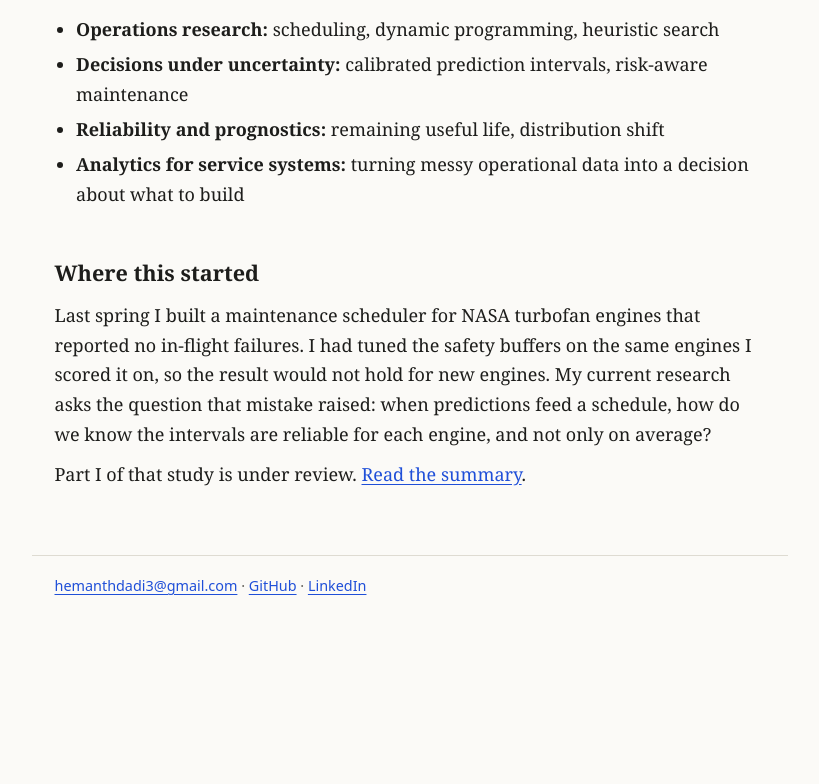
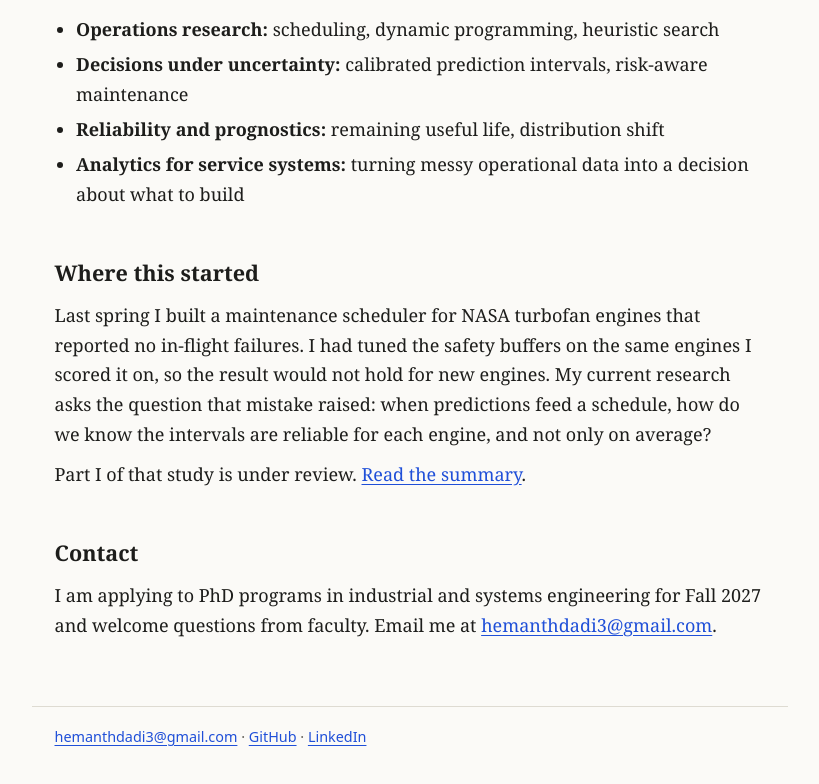
Before and after one commit to HemanthDadi1/hemanth-dadi-research, a plain HTML site: page index.html in a window 1280 px wide. Shown: the part 580-1364 px from the top of the page, without its empty margins (230-1049 px from the left). Before the commit the page ends 1214 px from the top, so only its background shows below. Drawn offline with Linux system fonts and the light colour scheme.

Commit message:
Add contact section; CV PDF lists website
Co-Authored-By: Claude Sonnet 5.5 <noreply@anthropic.com>

```diff
--- a/index.html
+++ b/index.html
@@ -34,6 +34,8 @@
 <h2>Where this started</h2>
 <p>Last spring I built a maintenance scheduler for NASA turbofan engines that reported no in-flight failures. I had tuned the safety buffers on the same engines I scored it on, so the result would not hold for new engines. My current research asks the question that mistake raised: when predictions feed a schedule, how do we know the intervals are reliable for each engine, and not only on average?</p>
 <p>Part I of that study is under review. <a href="research.html">Read the summary</a>.</p>
+<h2>Contact</h2>
+<p>I am applying to PhD programs in industrial and systems engineering for Fall 2027 and welcome questions from faculty. Email me at <a href="mailto:hemanthdadi3@gmail.com">hemanthdadi3@gmail.com</a>.</p>
 </main>
 <footer>
 <a href="mailto:hemanthdadi3@gmail.com">hemanthdadi3@gmail.com</a> · <a href="https://github.com/HemanthDadi1">GitHub</a> · <a href="https://www.linkedin.com/in/hemanth-d-0b95a5201/">LinkedIn</a>
```
Also changed, not shown: 2 other files.
